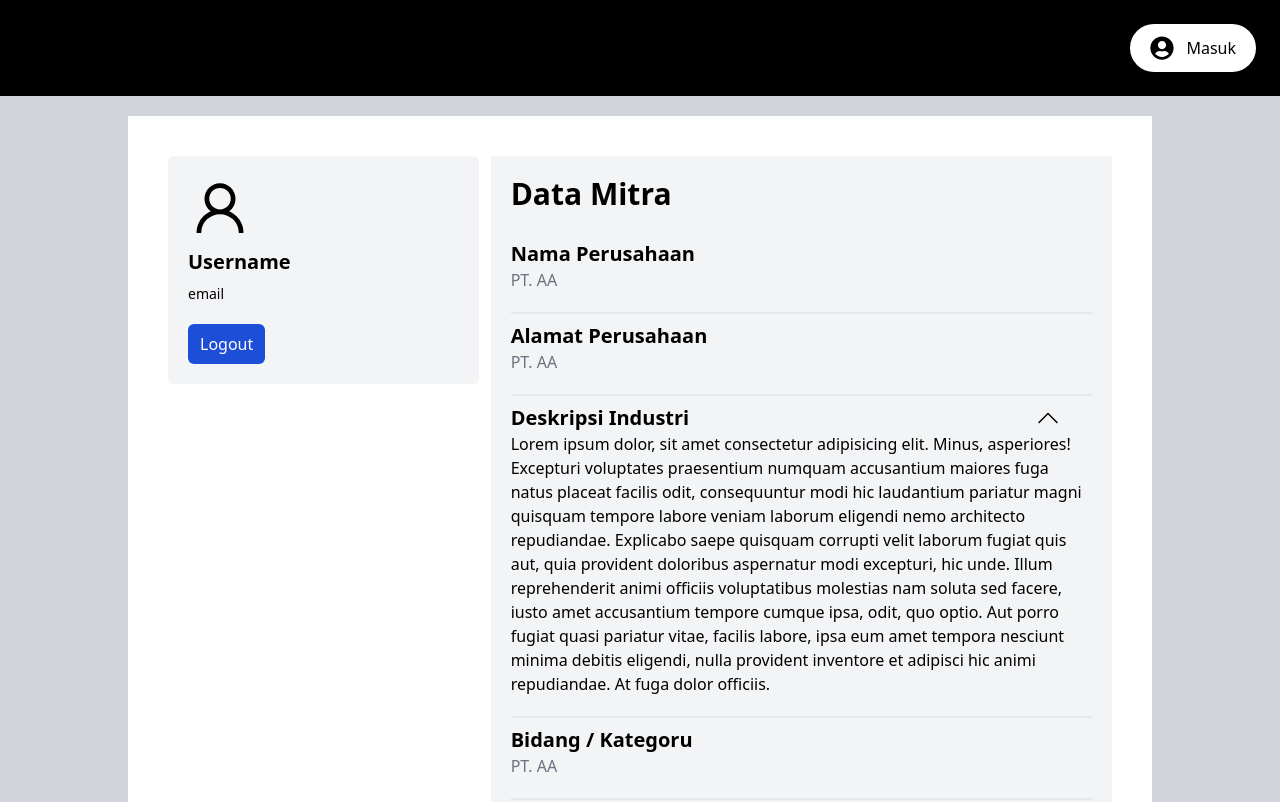
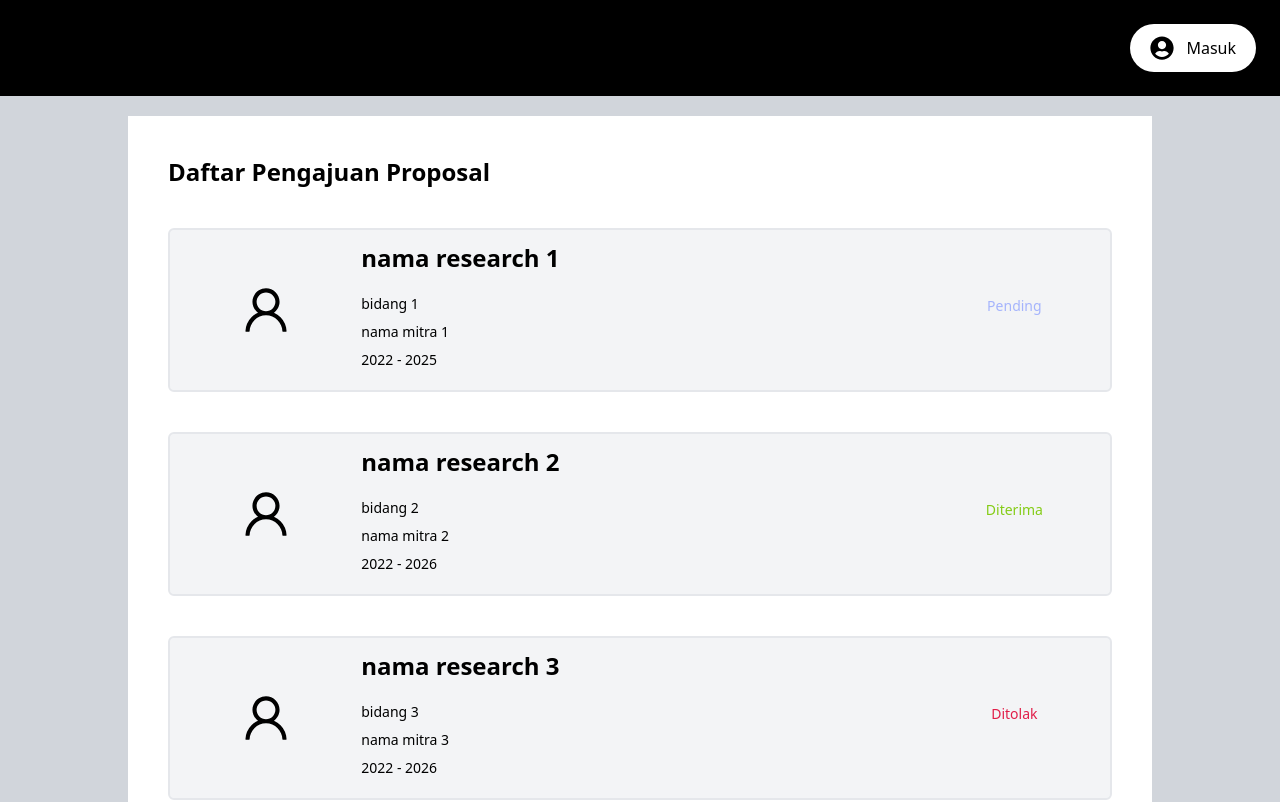
Before and after one commit to rg-km/final-project-engineering-3, a React (Create React App) app in the folder frontend/: page /mitra/profile in a window 1280 px wide. Shown: the top 802 px of the page. Built offline with nearby package versions, Linux system fonts and the light colour scheme.

Commit message:
add daftar pengajuan proposal page

```diff
--- a/frontend/src/App.js
+++ b/frontend/src/App.js
@@ -10,13 +10,13 @@ import RegistrantList from './pages/RegistrantList'
 import Signup from './pages/Signup'
 import FormPeneliti from './pages/FormPeneliti'
 import ChallangeList from './pages/ChallangeList'
-
+import PengajuanProposal from './pages/PengajuanProposal'
 
 function App() {
   return (
     <div className="App">
       <TopBar />
-      <Routes>
+      {/* <Routes>
         <Route path="/login" element={<Login />} />
         <Route path="/signup" element={<Signup />} />
         <Route path="/add-challenge" element={<PostChallenge />} />
@@ -32,8 +32,9 @@ function App() {
           <Route path="profile" element={<MitraProfile />} />
         </Route>
       </Routes>
-      <ChallangeList/>
+      <ChallangeList/> */}
 
+      <PengajuanProposal/>
     </div>
   )
 }
--- /dev/null
+++ b/frontend/src/components/shared/AjuanProposal.jsx
@@ -0,0 +1,36 @@
+import React from 'react'
+import { AiOutlineUser } from 'react-icons/ai'
+import { Link } from 'react-router-dom'
+import { MdOutlineArrowForwardIos } from 'react-icons/md'
+
+
+const AjuanProposal = ( {namaResearch, bidang, namaMitra, periode, status} ) => {
+  return (
+    <div className="space-y-3 mt-10">
+        <div className="border-2 bg-gray-100 rounded-md p-3 grid grid-cols-[1fr_2fr] md:grid-cols-[1.5fr_5fr_1.5fr] gap-3">
+            <div className="flex items-center justify-center">
+                <AiOutlineUser fontSize={56} />
+            </div>
+            <div>
+                <div className="text-lg md:text-2xl font-semibold mb-5">{namaResearch}</div>
+                <div className="text-xs md:text-sm mb-2">{bidang}</div>
+                <div className="text-xs md:text-sm mb-2">{namaMitra}</div>
+                <div className="text-xs md:text-sm mb-2">{periode}</div>
+            </div>
+            <div className="hidden md:flex items-center justify-center">
+                {status === 'Diterima' &&
+                    <div className="text-xs md:text-sm mb-2 text-lime-500">{status}</div>
+                }
+                {status === 'Pending' &&
+                    <div className="text-xs md:text-sm mb-2 text-indigo-300">{status}</div>
+                }
+                {status === 'Ditolak' &&
+                    <div className="text-xs md:text-sm mb-2 text-rose-600">{status}</div>
+                }
+            </div>
+        </div>
+  </div>
+  )
+}
+
+export default AjuanProposal
--- /dev/null
+++ b/frontend/src/pages/PengajuanProposal.jsx
@@ -0,0 +1,46 @@
+import React from 'react'
+import { useState } from 'react'
+import AjuanProposal from '../components/shared/AjuanProposal'
+
+const PengajuanProposal = () => {
+    const [ajuan, setAjuan] = useState([
+        {
+            namaResearch: 'nama research 1',
+            bidang: 'bidang 1',
+            namaMitra: 'nama mitra 1',
+            periode: '2022 - 2025',
+            status: 'Pending'
+        },
+        {
+            namaResearch: 'nama research 2',
+            bidang: 'bidang 2',
+            namaMitra: 'nama mitra 2',
+            periode: '2022 - 2026',
+            status: 'Diterima'
+        },
+        {
+            namaResearch: 'nama research 3',
+            bidang: 'bidang 3',
+            namaMitra: 'nama mitra 3',
+            periode: '2022 - 2026',
+            status: 'Ditolak'
+        }
+    ])
+  return (
+    <div className='container'>
+    <h1 className="text-2xl font-semibold">Daftar Pengajuan Proposal</h1>
+    {ajuan.map(item =>{
+        return <AjuanProposal
+        key = {item.id}
+        namaResearch = {item.namaResearch}
+        bidang = {item.bidang}
+        namaMitra = {item.namaMitra}
+        periode = {item.periode}
+        status = {item.status}
+        />
+    })}
+</div>
+  )
+}
+
+export default PengajuanProposal
```
